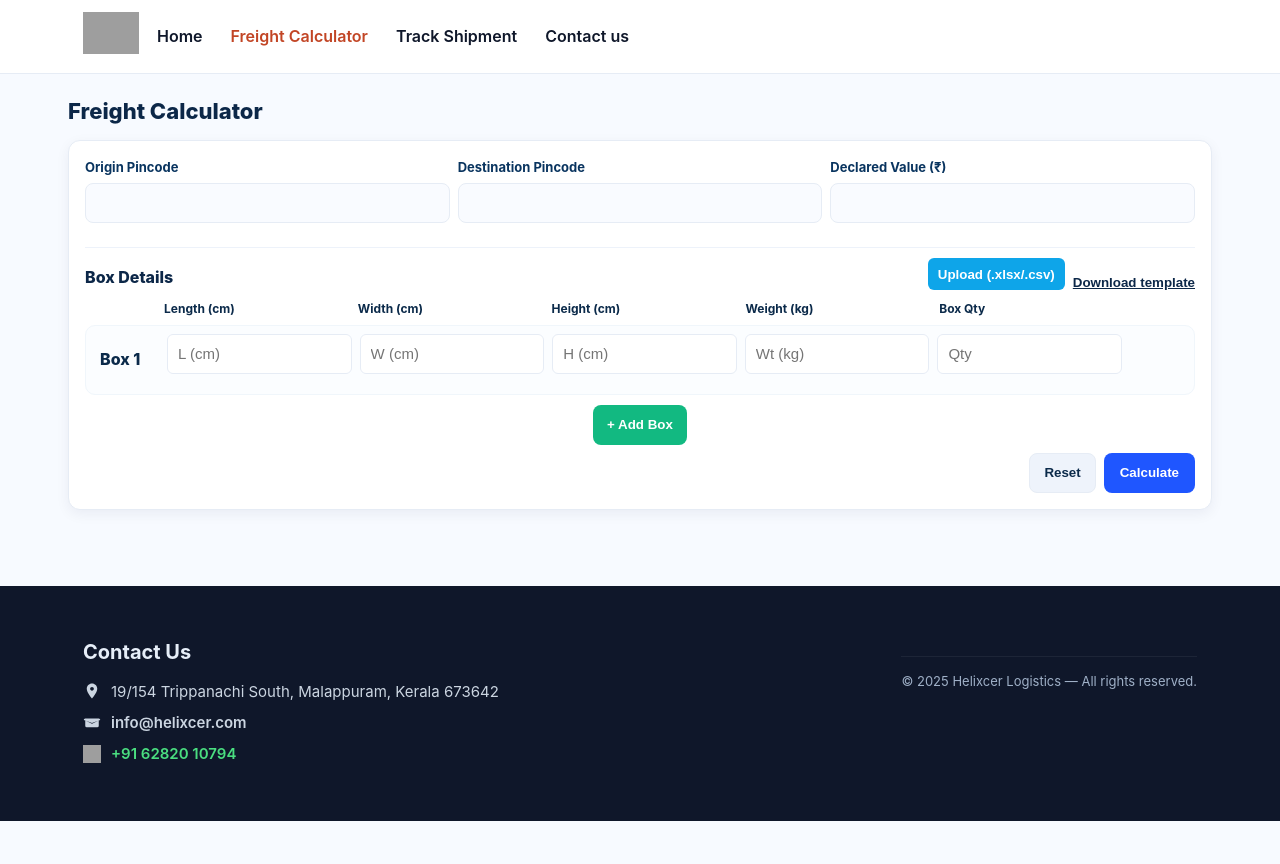
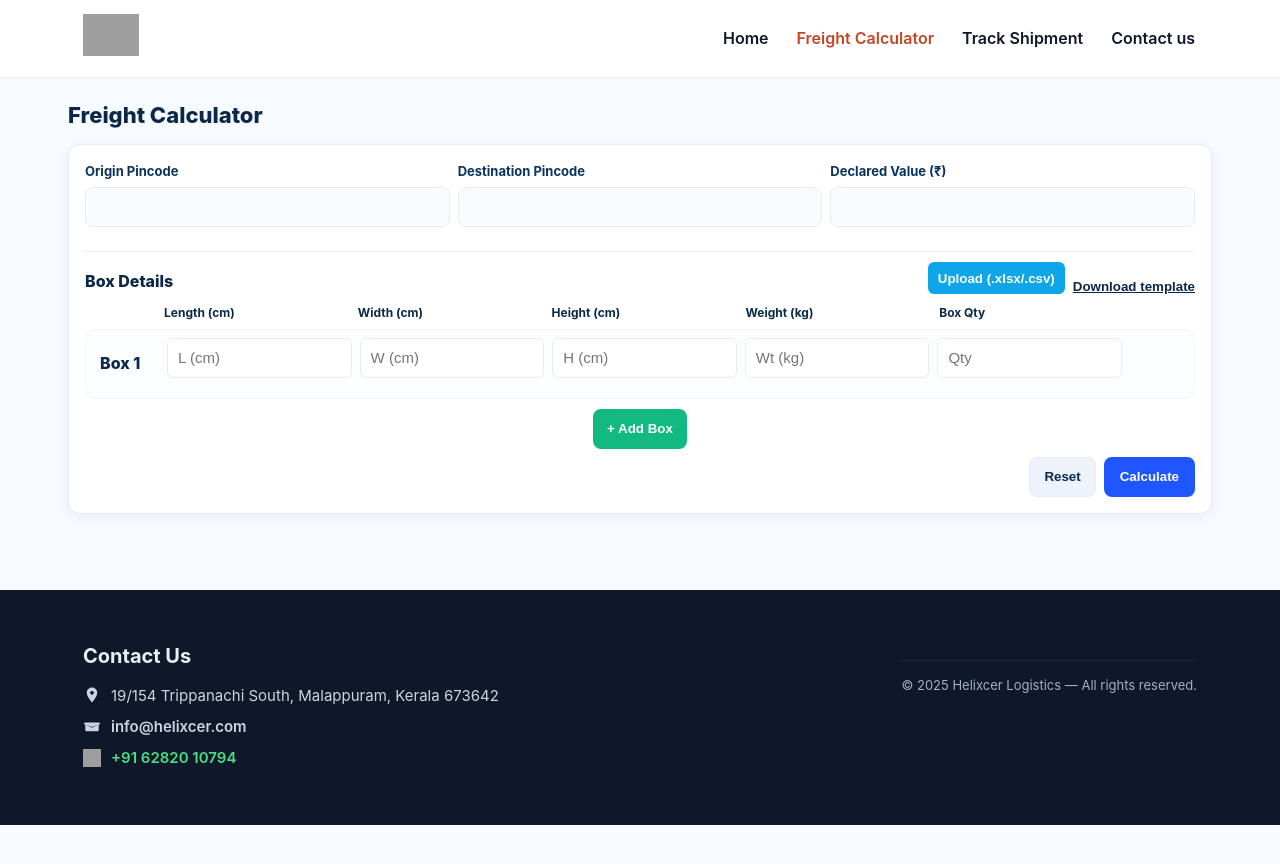
Before and after one commit to nisaran/helixcer-logistics, a Jekyll site: the page built from calculator/index.html, in a window 1280 px wide. Shown: the top 864 px of the page. Built offline with Jekyll 4.4.1, drawn with Linux system fonts in a browser that asks for light colours; grey boxes are pictures that could not be loaded.

Commit message:
Update style.css

```diff
--- a/assets/css/style.css
+++ b/assets/css/style.css
@@ -1,10 +1,7 @@
 /* =========================================================
    FULL SITE CSS - Helixcer Logistics
    - Active color: #C24525
-   - Header + Book Freight button adjustments:
-     * Desktop: button on same line as menu items
-     * Mobile: menu items LEFT aligned
-     * Button height reduced
+   - Unified header/footer, responsive menu, hamburger -> X
 ========================================================= */
 
 /* -----------------------
@@ -68,29 +65,6 @@ p{color:var(--muted);margin:0}
 .button:hover,.btn:hover{background:var(--accent-dark);transform:translateY(-1px)}
 
 /* -----------------------
-   BOOK FREIGHT BUTTON (reduced height)
-------------------------*/
-.book-btn,
-.book-btn:link,
-.book-btn:visited,
-.book-btn:active {
-  color: #ffffff !important;
-  background: var(--accent) !important;
-  padding: 6px 14px !important;     /* reduced height */
-  border-radius: 12px !important;
-  font-weight: 700;
-  display: inline-block;
-  transition: background .2s ease, transform .12s ease;
-  white-space: nowrap;
-  vertical-align: middle;
-  box-shadow: 0 4px 12px rgba(194,69,37,0.12);
-}
-.book-btn:hover {
-  background: var(--accent-dark) !important;
-  color: #ffffff !important; /* keep label visible */
-}
-
-/* -----------------------
    CARDS / PANELS
 ------------------------*/
 .card{
@@ -115,14 +89,13 @@ header.site-header{
   border-bottom:1px solid var(--border);
   position:sticky;
   top:0;
-  z-index:99999;
+  z-index:9999;
 }
 
-/* header inner container */
 .header-wrap{
   max-width:var(--container);
   margin:0 auto;
-  padding:12px 18px;
+  padding:14px 18px;
   display:flex;
   align-items:center;
   justify-content:space-between;
@@ -131,15 +104,7 @@ header.site-header{
 
 .logo img{height:42px}
 
-/* NAV container: horizontal flex (desktop) */
-nav.nav{
-  display:flex;
-  align-items:center;
-  gap:18px;
-  width:100%;
-}
-
-/* NAV list */
+/* NAV styles */
 nav.nav ul{
   display:flex;
   gap:24px;
@@ -149,49 +114,39 @@ nav.nav ul{
   padding:0;
 }
 
-/* each menu item */
-nav.nav ul li{
-  display:inline-block;
-  white-space:nowrap;
+nav.nav a{
+  color:var(--text);
+  font-weight:600;
+  text-decoration:none;
+  position:relative;
+  padding:6px 2px;
+  transition: color .25s ease;
 }
 
-/* nav links */
-nav.nav a,
-nav.nav a:link,
-nav.nav a:visited,
-nav.nav a:active {
-  color:var(--text) !important;
-  font-weight:600;
-  text-decoration:none !important;
-  padding:6px 2px;
-  transition: color .2s ease;
-}
-
-/* Active */
+/* ACTIVE color only (no underline) */
 nav.nav a.active{
   color:var(--accent) !important;
 }
 
-/* Hover */
+/* Hover uses brand color too */
 nav.nav a:hover{
   color:var(--accent) !important;
 }
 
-/* remove pseudo underline if present */
+/* Remove the underline pseudo-element entirely (if present earlier) */
 nav.nav a::after{content:none}
 
-/* Ensure nav items don't push button down: wrap menu + button in flex row */
-nav.nav > ul { flex: 0 1 auto; }      /* menu takes needed width */
-nav.nav .book-btn { margin-left: auto; } /* push button to right */
+/* Ensure nav links have adequate tap area */
+nav.nav a{line-height:1.2}
 
 /* -----------------------
-   HAMBURGER
+   HAMBURGER + MOBILE MENU
 ------------------------*/
 .hamburger{
   display:none;
-  width:44px;
-  height:44px;
-  padding:8px;
+  width:46px;
+  height:46px;
+  padding:10px;
   border-radius:10px;
   border:1px solid var(--border);
   background:#fff;
@@ -201,74 +156,50 @@ nav.nav .book-btn { margin-left: auto; } /* push button to right */
   cursor:pointer;
 }
 
+/* bars (use brand color) */
 .hamburger .bar{
   width:26px;
   height:3px;
   background:var(--accent);
   border-radius:3px;
   position:absolute;
-  transition: transform .35s ease, opacity .25s ease;
+  transition: transform .35s ease, opacity .25s ease, background .25s ease;
 }
+
 .hamburger .top{transform:translateY(-8px)}
 .hamburger .middle{transform:translateY(0)}
 .hamburger .bottom{transform:translateY(8px)}
 
+/* When menu open -> morph to X */
 body.show-menu .hamburger .top{transform:translateY(0) rotate(45deg)}
 body.show-menu .hamburger .middle{opacity:0}
 body.show-menu .hamburger .bottom{transform:translateY(0) rotate(-45deg)}
 
-/* -----------------------
-   MOBILE: left-align menu items + button left
-------------------------*/
+/* Mobile dropdown */
 @media (max-width:820px){
-
   .hamburger{display:flex}
-
-  /* nav hidden by default, shown when body.show-menu */
-  nav.nav {
-    display: none !important;
-    position: absolute;
-    top: 64px;
-    left: 0;
-    right: 0;
-    background: #fff;
-    padding: 16px 18px;
-    border-bottom-left-radius: 12px;
-    border-bottom-right-radius: 12px;
-    box-shadow: 0 8px 24px rgba(0,0,0,.06);
+  nav.nav{
+    display:none;
+    position:absolute;
+    top:68px;
+    left:0;
+    right:0;
+    background:#fff;
+    padding:20px;
+    border-bottom-left-radius:12px;
+    border-bottom-right-radius:12px;
+    box-shadow:0 8px 24px rgba(0,0,0,0.06);
   }
-  body.show-menu nav.nav { display: block !important; }
-
-  /* nav list stacked vertically, LEFT aligned */
-  nav.nav ul {
-    display: flex !important;
-    flex-direction: column !important;
-    gap: 14px !important;
-    align-items: flex-start !important;  /* left align the items */
-    margin: 0;
-    padding: 0;
-  }
-
-  /* make links left aligned and full-width touch targets */
-  nav.nav ul li { width: 100%; }
-  nav.nav ul li a { display: block; width: 100%; padding: 10px 6px; }
-
-  /* Book Freight placed below the menu, left aligned */
-  .book-btn{
-    margin-left: 0 !important;
-    margin-top: 10px !important;
-    align-self: flex-start !important;
-    text-align: left !important;
-  }
+  body.show-menu nav.nav{display:block}
+  nav.nav ul{flex-direction:column;gap:16px;align-items:flex-start}
+  /* Ensure active color in mobile dropdown too */
+  body.show-menu nav.nav a.active{color:var(--accent) !important}
 }
 
 /* -----------------------
-   HEADER SHADOW
+   HEADER SHADOW ON SCROLL
 ------------------------*/
-.header--scrolled{
-  box-shadow:0 8px 28px rgba(15,23,42,0.08);
-  transition:box-shadow 180ms ease;
-}
+.header--scrolled{box-shadow:0 8px 28px rgba(15,23,42,0.08);transition:box-shadow 180ms ease}
 
 /* -----------------------
    FOOTER
@@ -291,4 +222,20 @@ footer a:hover{color:#fff}
 .mt-24{margin-top:24px}
 .center{text-align:center}
 
+/* -----------------------
+   SAFETY / OVERRIDES
+   - make sure header stays above any page content
+------------------------*/
+header.site-header{position:sticky;top:0;z-index:99999}
+
+/* -----------------------
+   OPTIONAL: small responsive tweaks
+------------------------*/
+@media (max-width:480px){
+  .header-wrap{padding:10px 12px}
+  .logo img{height:36px}
+  .hamburger{width:44px;height:44px;padding:8px}
+  .hamburger .bar{width:22px}
+}
+
 /* EOF */
```
